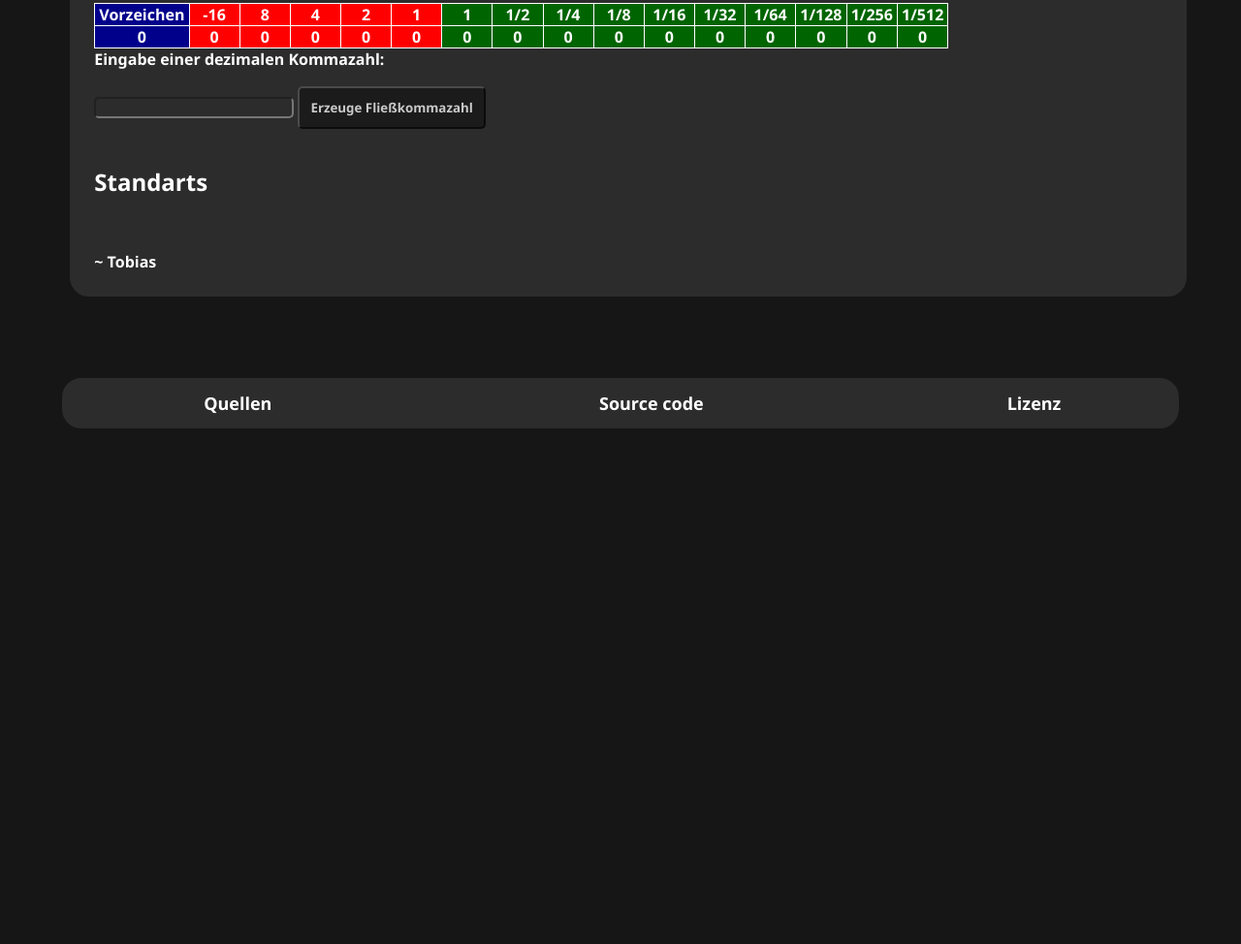
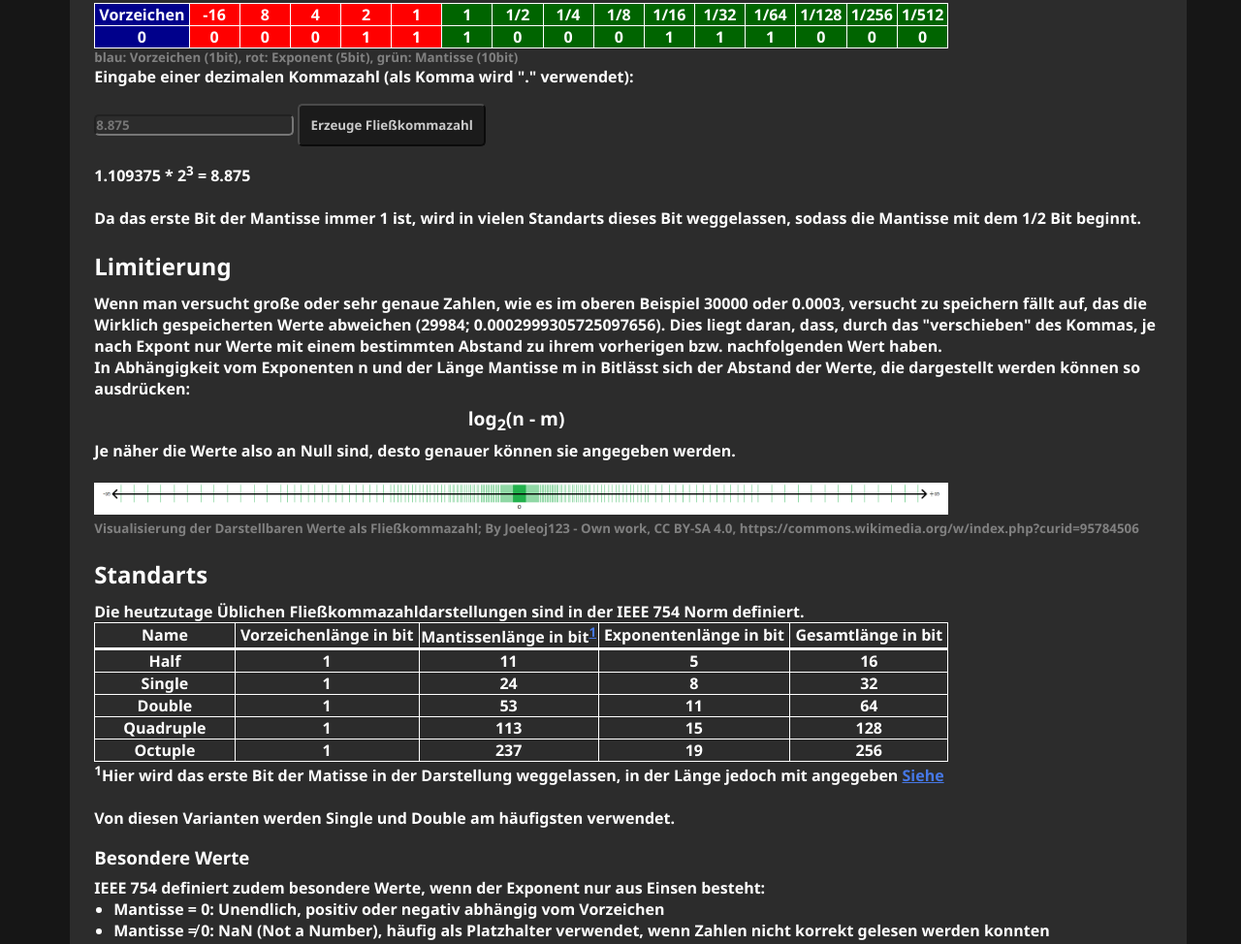
Before and after one commit to brokerwizard/tgi-website-codes, a plain HTML site: page src/digital/floating-point/floating-point.html in a window 1280 px wide. Shown: the part 806-1780 px from the top of the page at 97% size. Before the commit the page ends 1248 px from the top, so only its background shows below. Drawn offline with Linux system fonts and the light colour scheme.

Commit message:
Floar done + typos

```diff
--- a/src/digital/floating-point/floating-point.html
+++ b/src/digital/floating-point/floating-point.html
@@ -89,26 +89,94 @@
                     <td class="redBg number">0</td>
                     <td class="redBg number">0</td>
                     <td class="redBg number">0</td>
-                    <td class="redBg number">0</td>
-                    <td class="redBg number">0</td>
+                    <td class="redBg number">1</td>
+                    <td class="redBg number">1</td>
+                    <td class="greenBg number">1</td>
                     <td class="greenBg number">0</td>
                     <td class="greenBg number">0</td>
                     <td class="greenBg number">0</td>
-                    <td class="greenBg number">0</td>
-                    <td class="greenBg number">0</td>
-                    <td class="greenBg number">0</td>
-                    <td class="greenBg number">0</td>
+                    <td class="greenBg number">1</td>
+                    <td class="greenBg number">1</td>
+                    <td class="greenBg number">1</td>
                     <td class="greenBg number">0</td>
                     <td class="greenBg number">0</td>
                     <td class="greenBg number">0</td>
                 </tr>
             </table>
-            Eingabe einer dezimalen Kommazahl:<br>
-            <input type="text" id="inputNum">
+            <div class="credit">blau: Vorzeichen (1bit), rot: Exponent (5bit), grün: Mantisse (10bit)</div>
+            Eingabe einer dezimalen Kommazahl (als Komma wird "." verwendet):<br>
+            <input type="text" id="inputNum" placeholder="8.875">
             <button type="button" onClick="genFloat()">Erzeuge Fließkommazahl</button>
-            <div id="genInfo"></div>
+            <div id="genInfo"><div style="color: white">1.109375 * 2<sup>3</sup> = 8.875</div></div>
+            <br>
+            <div id="mantisse1">Da das erste Bit der Mantisse immer 1 ist, wird in vielen Standarts dieses Bit weggelassen, sodass die Mantisse mit dem 1/2 Bit beginnt.</div>
+            <h2>Limitierung</h2>
+
+            Wenn man versucht große oder sehr genaue Zahlen, wie es im oberen Beispiel 30000 oder 0.0003, versucht zu speichern fällt auf, das die Wirklich gespeicherten Werte abweichen (29984; 0.0002999305725097656).
+            Dies liegt daran, dass, durch das "verschieben" des Kommas, je nach Expont nur Werte mit einem bestimmten Abstand zu ihrem vorherigen bzw. nachfolgenden Wert haben.<br>
+            In Abhängigkeit vom Exponenten n und der Länge Mantisse m in Bitlässt sich der Abstand der Werte, die dargestellt werden können so ausdrücken:
+            <div class="highlight">log<sub>2</sub>(n - m)</div>
+            Je näher die Werte also an Null sind, desto genauer können sie angegeben werden.<br>
+            <br>
+            <img src="../../images/floatingPointDistribution.png" width="80%">
+            <div class="credit">Visualisierung der Darstellbaren Werte als Fließkommazahl; By Joeleoj123 - Own work, CC BY-SA 4.0, https://commons.wikimedia.org/w/index.php?curid=95784506</div>
 
             <h2 id="standarts">Standarts</h2>
+            Die heutzutage Üblichen Fließkommazahldarstellungen sind in der IEEE 754 Norm definiert.
+            <table>
+                <tr>
+                    <th>Name</th>
+                    <th>Vorzeichenlänge in bit</th>
+                    <th>Mantissenlänge in bit<sup><a href="#1">1</a></sup></th>
+                    <th>Exponentenlänge in bit</th>
+                    <th>Gesamtlänge in bit</th>
+                </tr>
+                <tr>
+                    <td>Half</td>
+                    <td>1</td>
+                    <td>11</td>
+                    <td>5</td>
+                    <td>16</td>
+                </tr>
+                <tr>
+                    <td>Single</td>
+                    <td>1</td>
+                    <td>24</td>
+                    <td>8</td>
+                    <td>32</td>
+                </tr>
+                <tr>
+                    <td>Double</td>
+                    <td>1</td>
+                    <td>53</td>
+                    <td>11</td>
+                    <td>64</td>
+                </tr>
+                <tr>
+                    <td>Quadruple</td>
+                    <td>1</td>
+                    <td>113</td>
+                    <td>15</td>
+                    <td>128</td>
+                </tr>
+                <tr>
+                    <td>Octuple</td>
+                    <td>1</td>
+                    <td>237</td>
+                    <td>19</td>
+                    <td>256</td>
+                </tr>
+            </table>
+            <div id="1"><sup>1</sup>Hier wird das erste Bit der Matisse in der Darstellung weggelassen, in der Länge jedoch mit angegeben <a href="#mantisse1">Siehe</a></div>
+            <br>
+            Von diesen Varianten werden Single und Double am häufigsten verwendet.<br>
+
+            <h3>Besondere Werte</h3>
+            IEEE 754 definiert zudem besondere Werte, wenn der Exponent nur aus Einsen besteht:
+            <ul>
+                <li>Mantisse = 0: Unendlich, positiv oder negativ abhängig vom Vorzeichen</li>
+                <li>Mantisse ≠ 0: NaN (Not a Number), häufig als Platzhalter verwendet, wenn Zahlen nicht korrekt gelesen werden konnten</li>
+            </ul>
 
             <br><br>~ Tobias
         </div>
--- a/src/digital/floating-point/floating-point.js
+++ b/src/digital/floating-point/floating-point.js
@@ -1,5 +1,8 @@
 function genFloat() {
     input = Number(document.getElementById("inputNum").value)
+    if(document.getElementById("inputNum").value == "") {
+        input = 8.875
+    }
     console.log(input)
     if(input == NaN) {
         document.getElementById("genInfo").innerText = "Die eingegebene Zahl ist ungültig"
@@ -7,19 +10,21 @@ function genFloat() {
         return
     }
     if(input > 32768 || input < -32768) { // größer als 2^15 oder kleiner als -2^15
-        document.getElementById("genInfo").innerText = "Wert ausrehalb des möglichen Rahmens von -32768 bis 32768"
+        document.getElementById("genInfo").innerText = "Wert auserhalb des möglichen Rahmens von -32768 bis 32768"
         document.getElementById("genInfo").style.color = "red"
+        return
     }
 
     cells = document.getElementsByClassName("number")
 
-    sign = input > 0 ? 0 : 1 // berechnet das Vorzeichen
+    sign = input >= 0 ? 0 : 1 // berechnet das Vorzeichen
     cells[0].innerText = sign
 
     input = Math.abs(input)
     exp = Math.floor(Math.log(input) * Math.LOG2E)
     mantissa = input / Math.pow(2, exp)
 
+    // fall, dass mantissa zu groß ist
     if(mantissa == 2) {
         mantissa = 1
         exp += 1
@@ -27,7 +32,7 @@ function genFloat() {
     console.log(exp)
     console.log(mantissa)
     binRepresentationExp = dec2bin(exp).padStart(32, "0")
-    binRepresentationMantissa = dec2bin(mantissa * 512)
+    binRepresentationMantissa = dec2bin(mantissa * 512).padStart(10, "0")
     console.log(binRepresentationExp)
     console.log(binRepresentationMantissa)
 
@@ -37,11 +42,15 @@ function genFloat() {
 
     }
     for (let i = 6; i < 16; i++) {
-        cells[i].innerText = binRepresentationExp.charAt(i - 6)
+        cells[i].innerText = binRepresentationMantissa.charAt(i - 6)
+    }
+
+    generatedMantissa = parseInt(binRepresentationMantissa, 2) / 512
+    document.getElementById("genInfo").innerHTML = "Fließkommazahl erfolgreich generiert. <div style='color: white'>" + generatedMantissa + " * 2<sup>" + exp +"</sup> = " + (generatedMantissa * (2 ** exp)) + "</div>"
+    document.getElementById("genInfo").style.color = "lime"
 
 }
 
-}
 function dec2bin(dec) {
     return (dec >>> 0).toString(2)
   }
```
Also changed, not shown: src/error-correction/hamming-code/hamming-code.html (+1 -1 lines), src/error-correction/raid/raid.html (+8 -6 lines), src/images/floatingPointDistribution.png (added).
